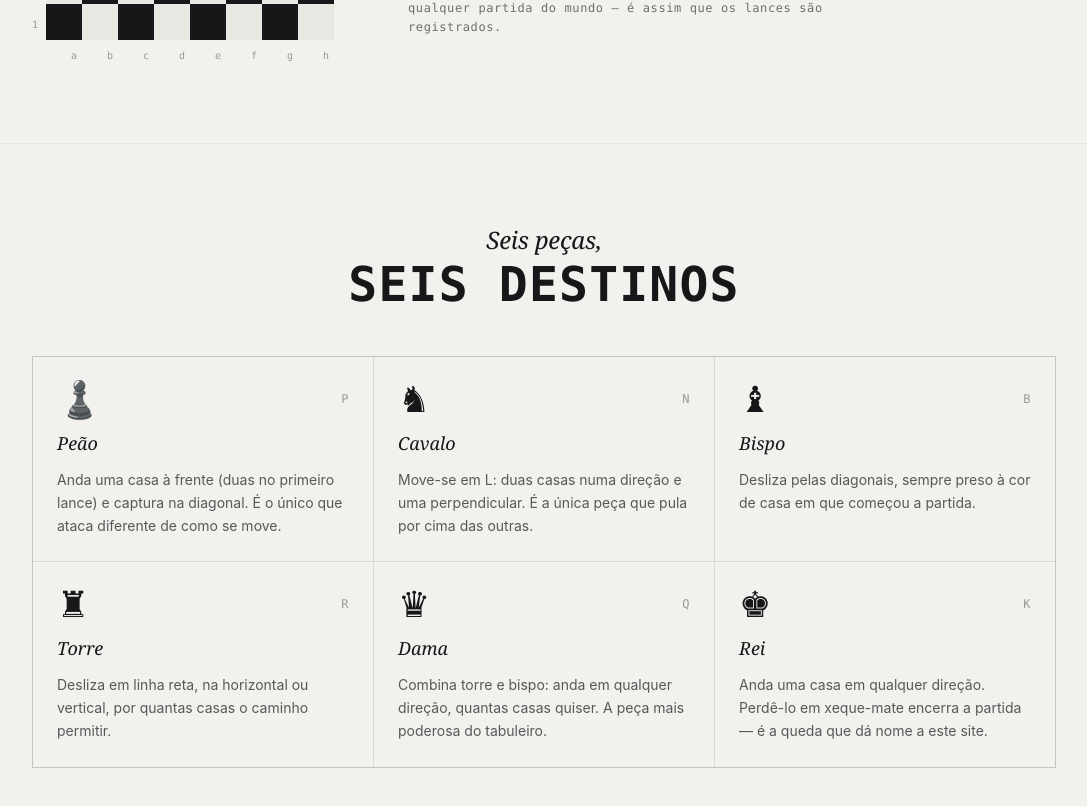
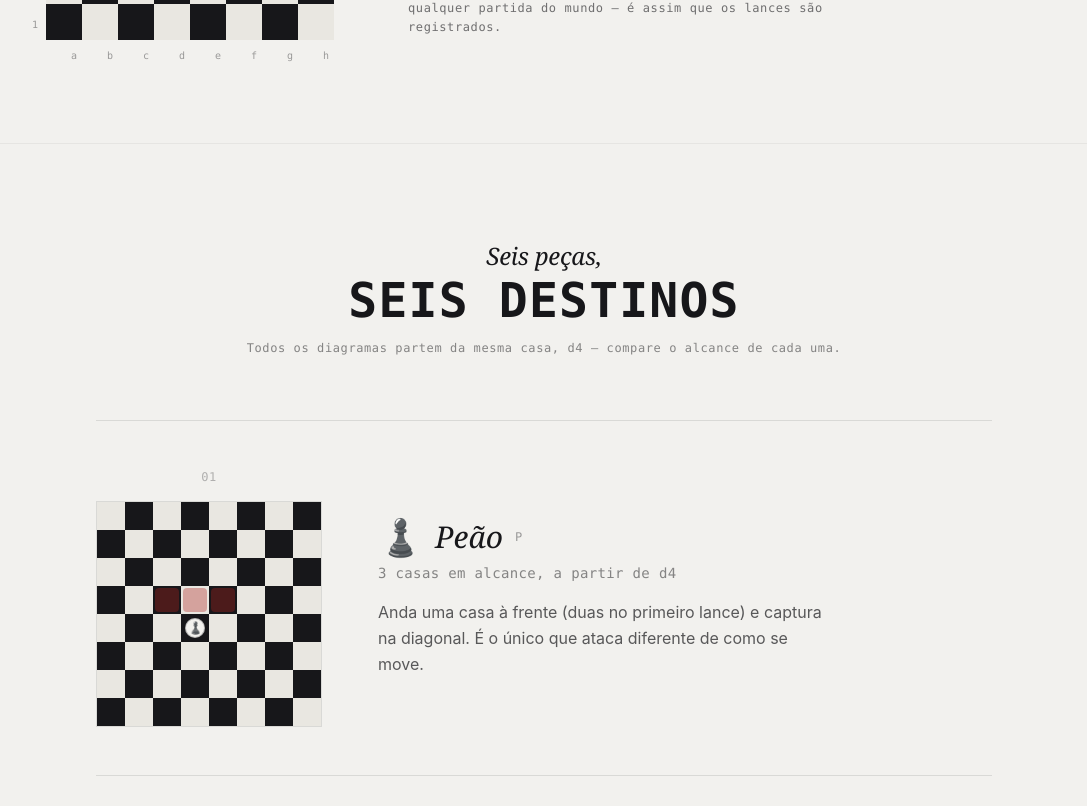
Before and after one commit to Izileth/_lp-chess, a React (Vite) app: page /aprenda in a window 1280 px wide. Shown: the part 794-1600 px from the top of the page, without its empty margins (96-1183 px from the left). Built offline with nearby package versions, Linux system fonts and the light colour scheme.

Commit message:
feat: integrate MiniBoard component for enhanced piece movement visualization

```diff
--- a/src/pages/learn.tsx
+++ b/src/pages/learn.tsx
@@ -2,9 +2,10 @@ import { Link } from "react-router-dom";
 import Header from "../components/layout/Header";
 import Footer from "../components/layout/Footer";
 import GlitchText from "../components/ui/GlitchText";
+import MiniBoard from "../components/layout/Miniboard";
 
 /**
- * ChessBasics ("/aprenda")
+ * Learn ("/aprenda")
  * -------------------------------------------------------------------------
  * Routed from the FallenKingLanding page via the shared <Header /> nav
  * ("Aprenda" link) — see Header.tsx for the route table. Needs the same
@@ -15,11 +16,16 @@ import GlitchText from "../components/ui/GlitchText";
 const FILES = ["a", "b", "c", "d", "e", "f", "g", "h"];
 const RANKS = [8, 7, 6, 5, 4, 3, 2, 1];
 
+/** All piece diagrams share the same origin square, so mobility compares directly. */
+const ORIGIN = "d4";
+
 interface Piece {
     symbol: string;
     code: string;
     name: string;
     desc: string;
+    /** Squares reachable from d4 on an otherwise empty board. */
+    reach: string[];
 }
 
 const PIECES: Piece[] = [
@@ -28,36 +34,47 @@ const PIECES: Piece[] = [
         code: "P",
         name: "Peão",
         desc: "Anda uma casa à frente (duas no primeiro lance) e captura na diagonal. É o único que ataca diferente de como se move.",
+        reach: ["d5", "c5", "e5"],
     },
     {
         symbol: "♞",
         code: "N",
         name: "Cavalo",
         desc: "Move-se em L: duas casas numa direção e uma perpendicular. É a única peça que pula por cima das outras.",
+        reach: ["e6", "f5", "f3", "e2", "c2", "b3", "b5", "c6"],
     },
     {
         symbol: "♝",
         code: "B",
         name: "Bispo",
         desc: "Desliza pelas diagonais, sempre preso à cor de casa em que começou a partida.",
+        reach: ["e5", "f6", "g7", "h8", "c5", "b6", "a7", "e3", "f2", "g1", "c3", "b2", "a1"],
     },
     {
         symbol: "♜",
         code: "R",
         name: "Torre",
         desc: "Desliza em linha reta, na horizontal ou vertical, por quantas casas o caminho permitir.",
+        reach: ["d1", "d2", "d3", "d5", "d6", "d7", "d8", "a4", "b4", "c4", "e4", "f4", "g4", "h4"],
     },
     {
         symbol: "♛",
         code: "Q",
         name: "Dama",
         desc: "Combina torre e bispo: anda em qualquer direção, quantas casas quiser. A peça mais poderosa do tabuleiro.",
+        reach: [
+            "d1", "d2", "d3", "d5", "d6", "d7", "d8",
+            "a4", "b4", "c4", "e4", "f4", "g4", "h4",
+            "e5", "f6", "g7", "h8", "c5", "b6", "a7",
+            "e3", "f2", "g1", "c3", "b2", "a1",
+        ],
     },
     {
         symbol: "♚",
         code: "K",
         name: "Rei",
         desc: "Anda uma casa em qualquer direção. Perdê-lo em xeque-mate encerra a partida — é a queda que dá nome a este site.",
+        reach: ["c3", "c4", "c5", "d3", "d5", "e3", "e4", "e5"],
     },
 ];
 
@@ -207,9 +224,9 @@ export default function Learn() {
                     </div>
                 </section>
 
-                {/* PIECES */}
-                <section className="px-6 sm:px-10 py-16 sm:py-20 border-b border-black/5">
-                    <div className="max-w-5xl mx-auto">
+                {/* PIECES — one entry at a time, alternating sides, each with its own movement diagram */}
+                <section className="px-6 sm:px-10 py-16 sm:py-24 border-b border-black/5">
+                    <div className="max-w-4xl mx-auto">
                         <div className="text-center">
                             <p className="font-serif italic text-xl sm:text-2xl text-[#17171a] tracking-[-0.01em]">
                                 Seis peças,
@@ -217,23 +234,62 @@ export default function Learn() {
                             <p className="font-mono font-extrabold uppercase tracking-wide leading-none text-3xl sm:text-5xl text-[#17171a] mt-1">
                                 seis destinos
                             </p>
+                            <p className="font-mono text-xs tracking-wider text-[#17171a]/50 mt-4">
+                                Todos os diagramas partem da mesma casa, d4 — compare o alcance de cada uma.
+                            </p>
                         </div>
 
-                        <div className="mt-12 grid sm:grid-cols-2 lg:grid-cols-3 gap-px bg-black/10 border border-black/10">
-                            {PIECES.map((piece) => (
-                                <div key={piece.code} className="bg-[#f2f1ee] p-6 flex flex-col gap-3">
-                                    <div className="flex items-center justify-between">
+                        <div className="mt-16 flex flex-col">
+                            {PIECES.map((piece, i) => {
+                                const isEven = i % 2 === 0;
+                                return (
+                                    <div
+                                        key={piece.code}
+                                        className={`py-10 sm:py-12 grid sm:grid-cols-[auto_1fr] gap-8 sm:gap-14 items-center border-t border-black/10 ${
+                                            i === PIECES.length - 1 ? "border-b" : ""
+                                        }`}
+                                    >
+                                        <div
+                                            className={`flex flex-col items-center gap-4 ${
+                                                isEven ? "sm:order-1" : "sm:order-2"
+                                            }`}
+                                        >
+                                            <span className="font-mono text-xs tracking-wider text-[#17171a]/30">
+                                                {String(i + 1).padStart(2, "0")}
+                                            </span>
+                                            <MiniBoard
+                                                pieces={[{ square: ORIGIN, symbol: piece.symbol, white: true }]}
+                                                highlight={piece.reach}
+                                                accent={isEven ? "left" : "right"}
+                                            />
+                                        </div>
+
+                                        <div
+                                            className={`text-center sm:text-left ${
+                                                isEven ? "sm:order-2" : "sm:order-1"
+                                            }`}
+                                        >
+                                            <div className="flex items-center justify-center sm:justify-start gap-3">
                                                 <span className="text-4xl leading-none text-[#17171a]" aria-hidden="true">
                                                     {piece.symbol}
                                                 </span>
+                                                <p className="font-serif italic text-2xl sm:text-3xl text-[#17171a]">
+                                                    {piece.name}
+                                                </p>
                                                 <span className="font-mono text-xs tracking-wider text-[#17171a]/40">
                                                     {piece.code}
                                                 </span>
                                             </div>
-                                    <p className="font-serif italic text-lg text-[#17171a]">{piece.name}</p>
-                                    <p className="text-sm leading-relaxed text-[#17171a]/70">{piece.desc}</p>
+                                            <p className="font-mono text-xs sm:text-sm tracking-wide text-[#17171a]/50 mt-2">
+                                                {piece.reach.length} casas em alcance, a partir de {ORIGIN}
+                                            </p>
+                                            <p className="mt-4 text-sm sm:text-base leading-relaxed text-[#17171a]/70 max-w-md mx-auto sm:mx-0">
+                                                {piece.desc}
+                                            </p>
                                         </div>
-                            ))}
+                                    </div>
+                                );
+                            })}
                         </div>
                     </div>
                 </section>
```
Lines whose indentation alone changed are shown as unchanged.
